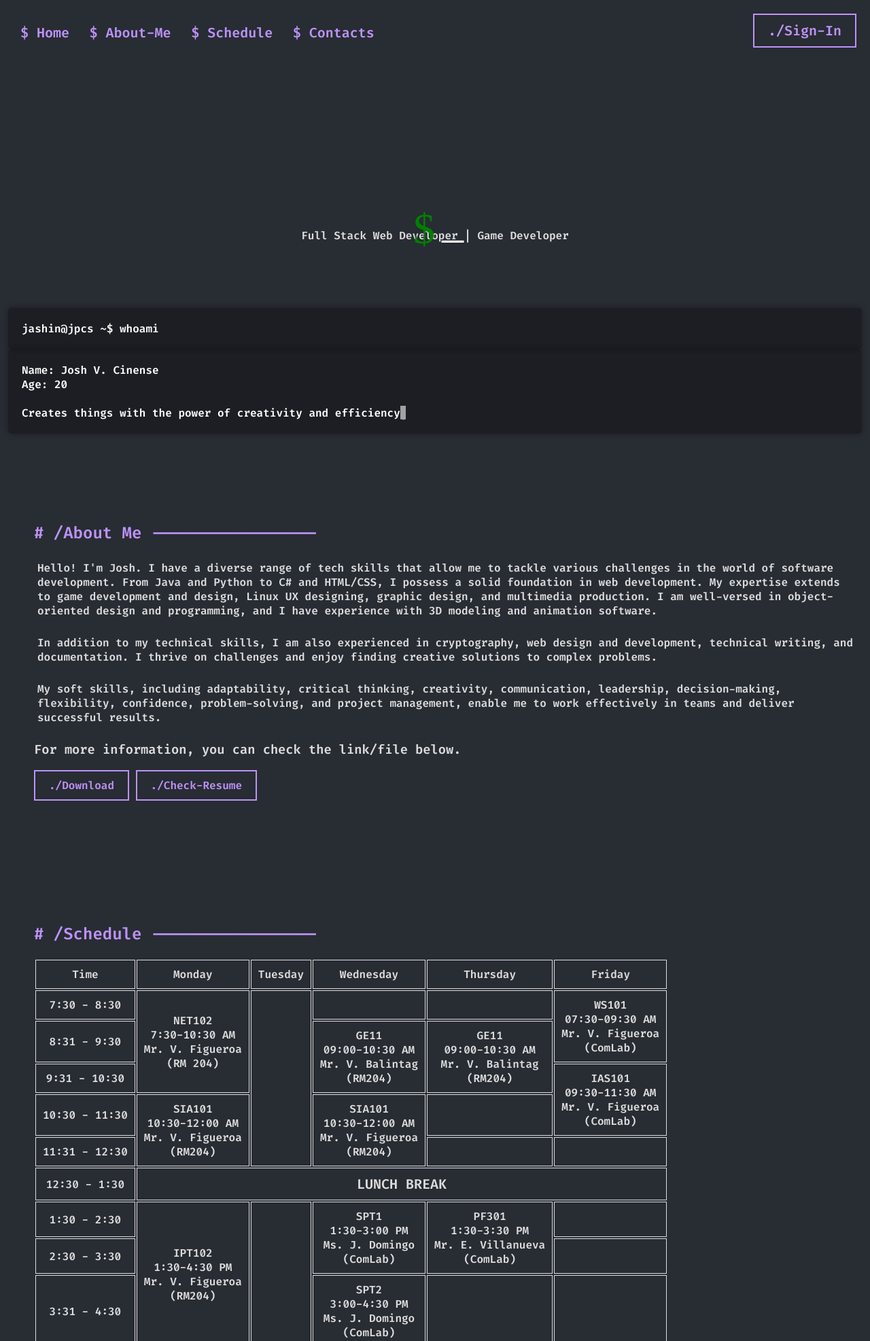
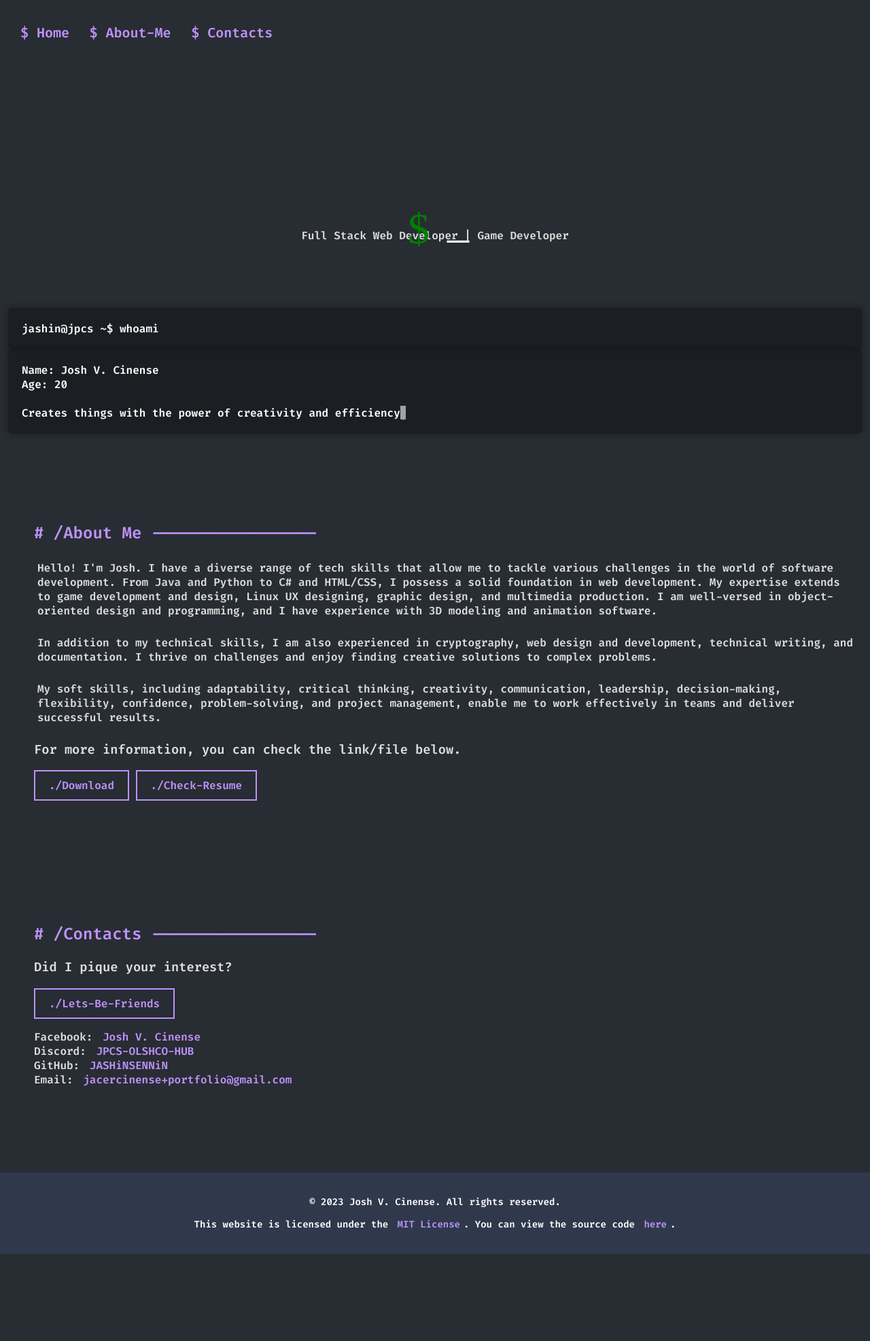
Before and after one commit to JASHiNSENNiN/JASHiNs-Portfolio, a PHP site: page / in a window 1280 px wide. Shown: the top 1973 px of the page at 68% size. After the commit the page ends 1845 px from the top, so only its background shows below. Run offline with PHP 8.4, Linux system fonts and the light colour scheme; some web fonts are replaced.

Commit message:
removed login

```diff
--- a/index.php
+++ b/index.php
@@ -1,43 +1,32 @@
 <?php session_start() ?>
 <!DOCTYPE html>
 <html lang="en">
+
 <head>
     <meta charset="UTF-8">
     <meta name="viewport" content="width=device-width, initial-scale=1.0">
-        <link  rel="stylesheet" href="./css/navbar.css">
+    <link rel="stylesheet" href="./css/navbar.css">
     <link rel="stylesheet" href="./css/welcome_text.css">
     <link rel="stylesheet" href="./css/style.css">
     <link rel="icon" type="image/png" sizes="32x32" href="./images/favicon.ico">
     <title>>./Portfolio</title>
 </head>
+
 <body>
     <nav class="terminal-navbar">
         <ul>
             <li><a href="#home">$ Home</a></li>
             <li><a href="#aboutme">$ About-Me</a></li>
-                <li><a href="#schedule">$ Schedule</a></li>
             <li><a href="#contact">$ Contacts</a></li>
         </ul>
     </nav>
-        <?php
-    error_reporting(E_ALL);
 
-    if (isset($_SESSION['logged_in']) && $_SESSION['logged_in'] === true) {
-        // User is logged in, render the "Sign-Out" button
-        echo '<nav class="button-navbar">
-            <button id="sign-in-button" class="nav-button" onclick="signOut()">./Sign-Out</button>
-            </nav>';
-    } else {
-        // User is not logged in, render the "Sign-In" button
-        echo '<nav class="button-navbar">
-                <button id="sign-in-button" class="nav-button" onclick="signIn()">./Sign-In</button>
-            </nav>';
-    }
-?>
     <script src="./js/navbar.js"></script>
 
     <div id="home">
-        <div class='console-container'><span id='text'></span><div class='console-underscore' id='console'>&#95;</div></div>
+        <div class='console-container'><span id='text'></span>
+            <div class='console-underscore' id='console'>&#95;</div>
+        </div>
         <script src="./js/welcome_text.js"></script>
         <div id="welcome_screen">
             <p>Full Stack Web Developer | Game Developer</p>
@@ -45,14 +34,8 @@
     </div>
 
     <?php
-    if (isset($_SESSION['logged_in'])) {
-        $username = $_SESSION['username'];
-        $terminalPrompt = "$username@guest ~$   ";
-        $additionalMessage = "Currently signed in as <span style='color: green;'>$username</span><br>Thank you for visiting my portfolio! <br>Explore my work and learn more about me. Feel free to reach out for collaborations. <br>Enjoy your time here!";
-    } else {
     $terminalPrompt = "jashin@jpcs ~$   ";
     $additionalMessage = "Name: Josh V. Cinense<br>Age: 20<br><br>Creates things with the power of creativity and efficiency";
-    }
     ?>
 
     <div id="terminal0" class="terminal" text="<?php echo isset($_SESSION['username']) ? 'Greet -Guest' : 'whoami'; ?>" additional-message="<?php echo $additionalMessage; ?>"><?php echo $terminalPrompt; ?></div>
@@ -63,9 +46,17 @@
             # /About Me -----------------
         </h2>
         <div class="terminal-content">
-                <p>Hello! I'm Josh. I have a diverse range of tech skills that allow me to tackle various challenges in the world of software development. From Java and Python to C# and HTML/CSS, I possess a solid foundation in web development. My expertise extends to game development and design, Linux UX designing, graphic design, and multimedia production. I am well-versed in object-oriented design and programming, and I have experience with 3D modeling and animation software.</p>
-                <p>In addition to my technical skills, I am also experienced in cryptography, web design and development, technical writing, and documentation. I thrive on challenges and enjoy finding creative solutions to complex problems.</p>
-                <p>My soft skills, including adaptability, critical thinking, creativity, communication, leadership, decision-making, flexibility, confidence, problem-solving, and project management, enable me to work effectively in teams and deliver successful results.</p>
+            <p>Hello! I'm Josh. I have a diverse range of tech skills that allow me to tackle various challenges in the
+                world of software development. From Java and Python to C# and HTML/CSS, I possess a solid foundation in
+                web development. My expertise extends to game development and design, Linux UX designing, graphic
+                design, and multimedia production. I am well-versed in object-oriented design and programming, and I
+                have experience with 3D modeling and animation software.</p>
+            <p>In addition to my technical skills, I am also experienced in cryptography, web design and development,
+                technical writing, and documentation. I thrive on challenges and enjoy finding creative solutions to
+                complex problems.</p>
+            <p>My soft skills, including adaptability, critical thinking, creativity, communication, leadership,
+                decision-making, flexibility, confidence, problem-solving, and project management, enable me to work
+                effectively in teams and deliver successful results.</p>
         </div>
         <h3>For more information, you can check the link/file below.</h3>
 
@@ -75,75 +66,7 @@
     </div>
 
 
-        <div id="schedule">
-            <h2>
-                # /Schedule -----------------
-            </h2>
-            <table class="schedule">
-                <thead>
-                    <tr>
-                    <th>Time</th>
-                    <th>Monday</th>
-                    <th>Tuesday</th>
-                    <th>Wednesday</th>
-                    <th>Thursday</th>
-                    <th>Friday</th>
-                    </tr>
-                </thead>
-                <tbody>
-                    <tr>
-                        <td>7:30 - 8:30</td>
-                        <td rowspan="3">NET102<br>7:30-10:30 AM<br>Mr. V. Figueroa<br>(RM 204)</td>
-                        <td rowspan="5"></td>
-                        <td></td>
-                        <td></td>
-                        <td rowspan="2">WS101<br>07:30-09:30 AM<br>Mr. V. Figueroa<br>(ComLab)</td>
-                    </tr>
-                    <tr>
-                        <td>8:31 - 9:30</td>
-                        <td rowspan="2">GE11<br>09:00-10:30 AM<br>Mr. V. Balintag<br>(RM204)</td>
-                        <td rowspan="2">GE11<br>09:00-10:30 AM<br>Mr. V. Balintag<br>(RM204)</td>
-                    </tr>
-                    <tr>
-                        <td>9:31 - 10:30</td>
-                        <td rowspan="2">IAS101<br>09:30-11:30 AM<br>Mr. V. Figueroa<br>(ComLab)</td>
-                    </tr>
-                    <tr>
-                        <td>10:30 - 11:30</td>
-                        <td rowspan="2">SIA101<br>10:30-12:00 AM<br>Mr. V. Figueroa<br>(RM204)</td>
-                        <td rowspan="2">SIA101<br>10:30-12:00 AM<br>Mr. V. Figueroa<br>(RM204)</td>
-                        <td></td>
-                    </tr>
-                    <tr>
-                        <td>11:31 - 12:30</td>
-                        <td></td>
-                        <td></td>
-                    </tr>
-                    <tr>
-                        <td>12:30 - 1:30</td>
-                        <td colspan="5" class="lunch-break">LUNCH BREAK</td>
-                    </tr>
-                    <tr>
-                        <td>1:30 - 2:30</td>
-                        <td rowspan="3">IPT102<br>1:30-4:30 PM<br>Mr. V. Figueroa<br>(RM204)</td>
-                        <td rowspan="5"></td>
-                        <td rowspan="2">SPT1<br>1:30-3:00 PM<br>Ms. J. Domingo<br>(ComLab)</td>
-                        <td rowspan="2">PF301<br>1:30-3:30 PM<br>Mr. E. Villanueva<br>(ComLab)</td>
-                        <td colspan="2"></td>
-                    </tr>
-                    <tr>
-                        <td>2:30 - 3:30</td>
-                        <td></td>
-                    </tr>
-                    <tr>
-                        <td>3:31 - 4:30</td>
-                        <td>SPT2<br>3:00-4:30 PM<br>Ms. J. Domingo<br>(ComLab)</td>
-                        <td></td>
-                        <td></td>
-                    </tr>
-                </tbody>
-            </table>
-        </div>
+
 
     <div id="contact">
         <h2>
@@ -168,4 +91,5 @@
         <p class="license">This website is licensed under the <a href="https://opensource.org/licenses/MIT" target="_blank">MIT License</a>. You can view the source code <a href="https://github.com/JASHiNSENNiN/JASHiNs-Portfolio" target="_blank">here</a>.</p>
     </footer>
 </body>
+
 </html>
```
Also changed, not shown: pages/resume.html (+112 -33 lines), images/Python Programming Essentials.jpg (added). Lines whose indentation alone changed are shown as unchanged.
